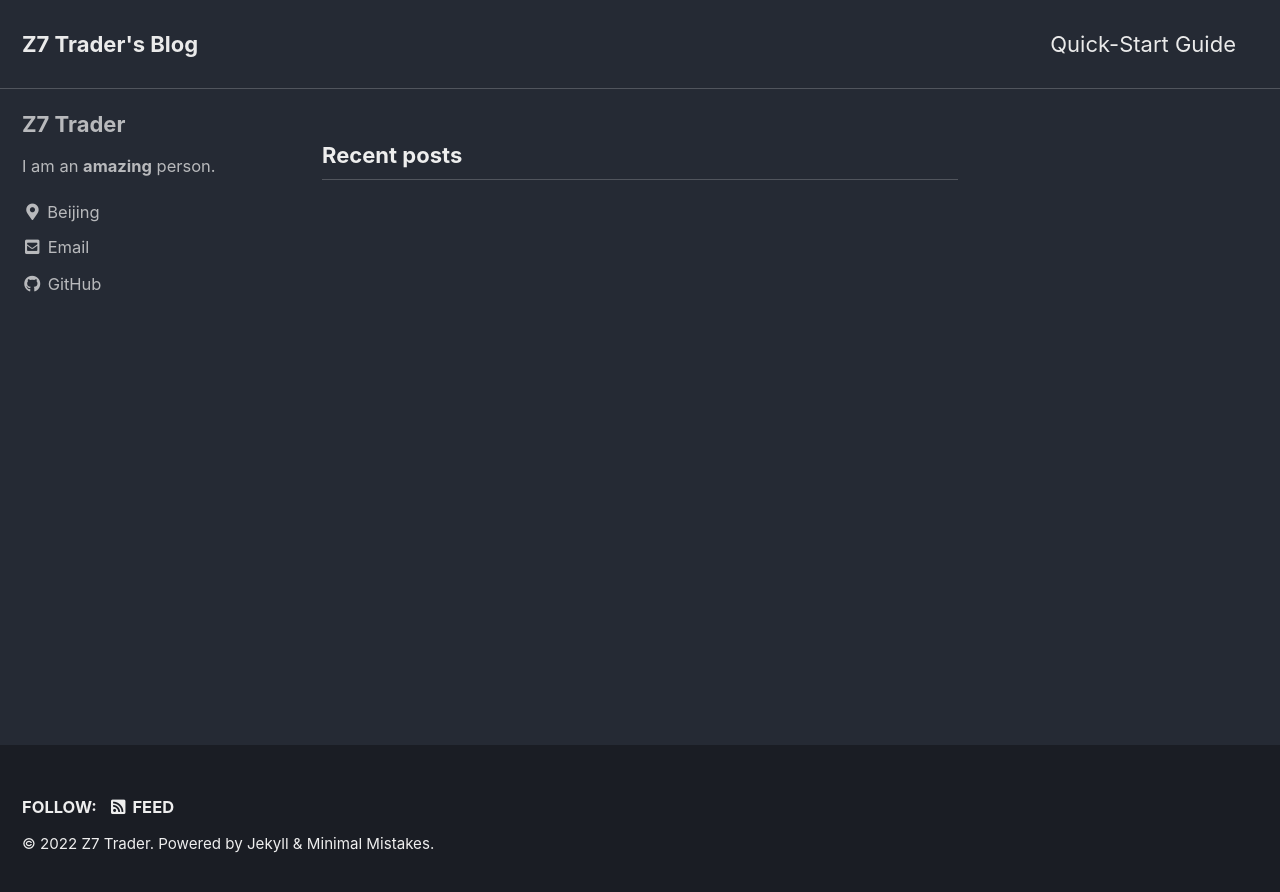
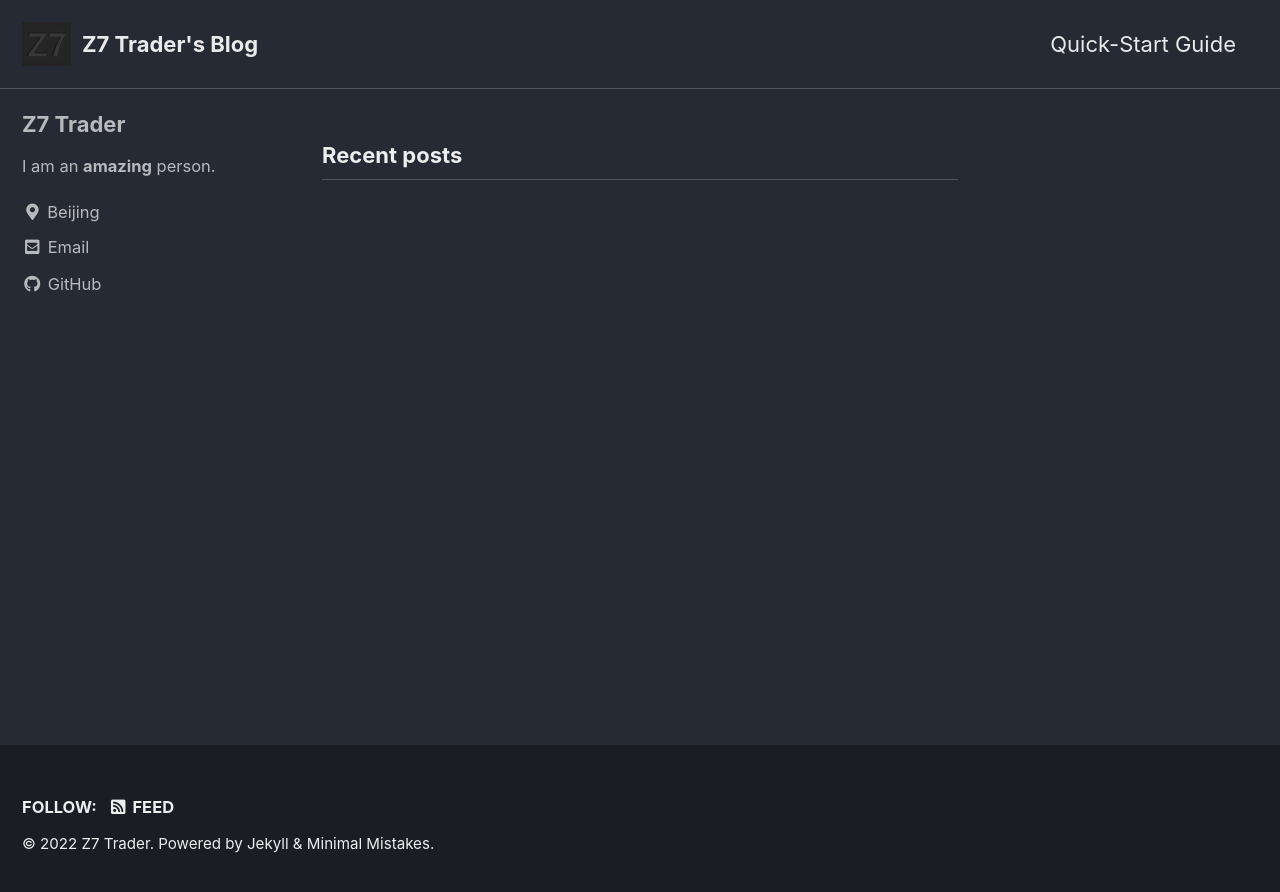
Before and after one commit to Z7Trader/z7trader.github.com, a Jekyll site: the page built from index.html, in a window 1280 px wide. Shown: the top 892 px of the page. Built offline with Jekyll 4.4.1, drawn with Linux system fonts in a browser that asks for light colours; cached includes are drawn as plain includes; the list of posts is cut into pages by our own code.

Commit message:
add blog icon

```diff
--- a/_config.yml
+++ b/_config.yml
@@ -25,7 +25,7 @@ url                      : # the base hostname & protocol for your site e.g. "ht
 baseurl                  : # the subpath of your site, e.g. "/blog"
 repository               : # GitHub username/repo-name e.g. "mmistakes/minimal-mistakes"
 teaser                   : # path of fallback teaser image, e.g. "/assets/images/500x300.png"
-logo                     : # path of logo image to display in the masthead, e.g. "/assets/images/88x88.png"
+logo                     : "/assets/images/icon/MIDASZ7-ICON.ico" # path of logo image to display in the masthead, e.g. "/assets/images/88x88.png"
 masthead_title           : # overrides the website title displayed in the masthead, use " " for no title
 # breadcrumbs            : false # true, false (default)
 words_per_minute         : 200
```
Also changed, not shown: assets/images/icon/MIDASZ7-ICON.ico (added).
